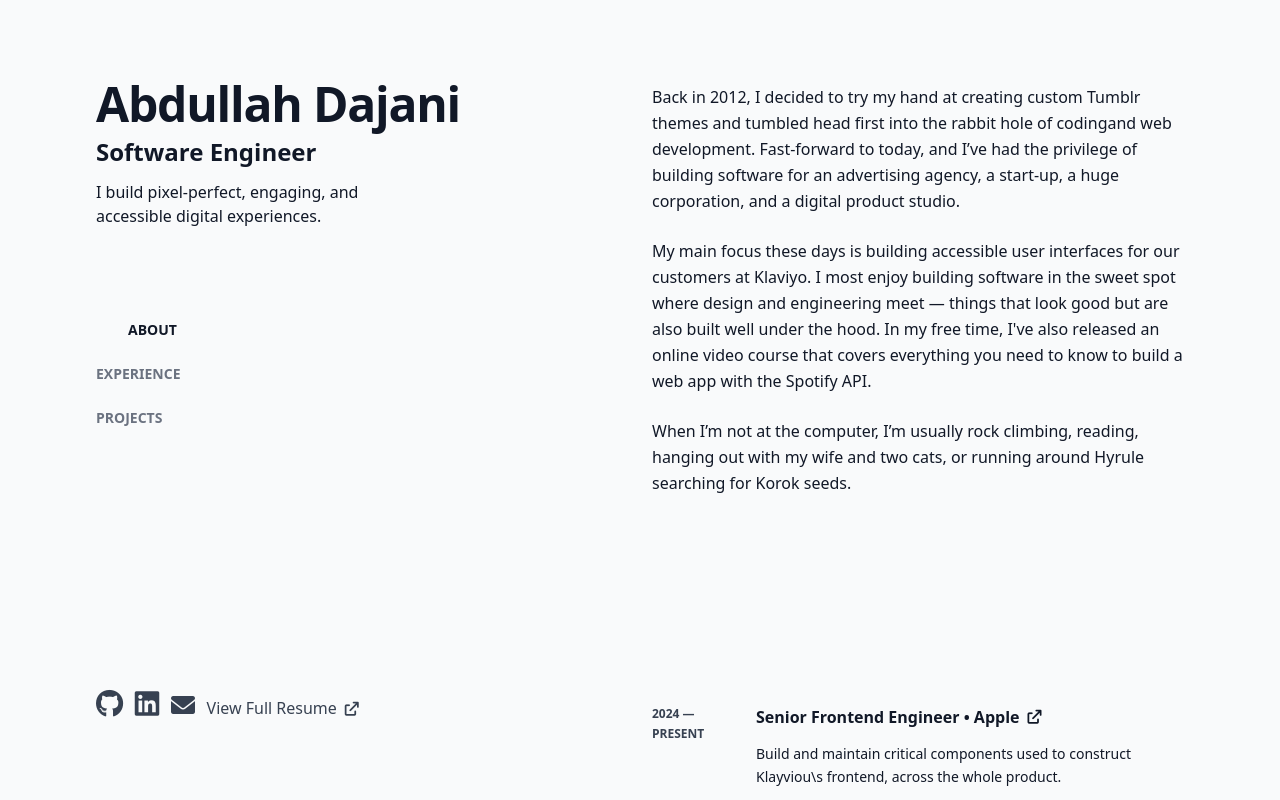
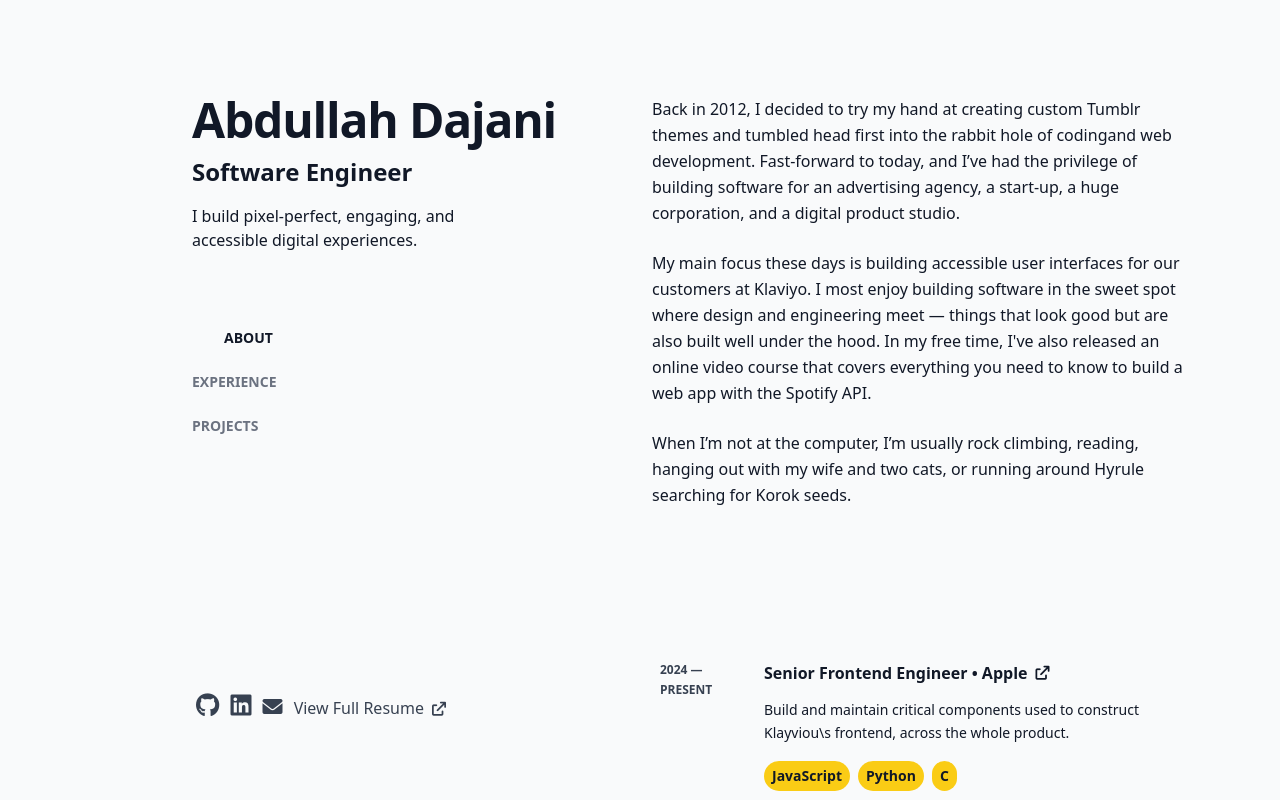
Before and after one commit to amdajani/Abdullah-Dajani-s, a website: page public/index.html in a window 1280 px wide. Drawn offline with nearby package versions, Linux system fonts and the light colour scheme.

Commit message:
cs50 commit

```diff
--- a/public/index.html
+++ b/public/index.html
@@ -4,75 +4,100 @@
   <meta charset="UTF-8">
   <meta name="viewport" content="width=device-width, initial-scale=1.0">
   <title>Abdullah Dajani</title>
-  <link href="https://cdn.jsdelivr.net/npm/tailwindcss@2.2.19/dist/tailwind.min.css" rel="stylesheet">
+  <link href="https://cdn.jsdelivr.net/npm/tailwindcss@latest/dist/tailwind.min.css" rel="stylesheet">
+
   <link href="styles.css" rel="stylesheet">
   <link rel="stylesheet" href="https://cdnjs.cloudflare.com/ajax/libs/font-awesome/6.0.0-beta3/css/all.min.css">
 </head>
 
-
-<body>
+<body class="bg-gray-50 overflow-x-hidden">
     <!-- Left half body -->
     <section id="left-page">
-        <div id="left-page-container" class="fixed top-0 left-0 w-1/2 bg-gray-50 h-full font-sans antialiased text-gray-900 pt-20 pl-24">
+        <div id="left-page-container" class="overflow-hidden lg:fixed h-full top-0 left-0 lg:w-auto font-sans antialiased text-gray-900 lg:mt-24 lg:ml-32 xl:ml-48 sm:flex lg:mr-auto sm:flex-col sm:w-full ml-6 mr-6 mt-12"> <!-- start working on @media medium and smaller, it should look different-->
 
-            <a href="#right-page-beginning"><h1 class="text-5xl font-extrabold tracking-tight">Abdullah Dajani</h1></a>
-            <h2 class="text-2xl mt-2 font-semibold">Software Engineer</h2>
-            <h3 class="text-base text-gray-900 mt-3 font-light max-w-xs">I build pixel-perfect, engaging, and accessible digital experiences.</h3>
 
-            <div id="navbar" class="mt-20 font-semibold text-sm text-gray-500">
+            <a href="#right-page-beginning"><h1 class="lg:text-5xl text-4xl font-extrabold  max-w-auto tracking-tight">Abdullah Dajani</h1></a>
+            <h2 class="lg:text-2xl text-xl font-semibold mt-3">Software Engineer</h2>
+            <h3 class="lg:text-base text-gray-900 font-light max-w-xs mt-4">I build pixel-perfect, engaging, and accessible digital experiences.</h3>
+
+            <!-- Navbar -->
+            <div id="navbar" class="hidden lg:block lg:mt-16 font-semibold text-sm text-gray-500">
                 <a href="#right-page-beginning" class="w-1/6 block py-3 hover:text-gray-900 transform transition-transform duration-300 hover:translate-x-8 cursor-pointer">ABOUT</a>
                 <a href="#right-page-mid" class="w-1/4 block py-3 hover:text-gray-900 transform transition-transform duration-300 hover:translate-x-8 cursor-pointer">EXPERIENCE</a>
-                <a class="w-1/5 block py-3 hover:text-gray-900 transform transition-transform duration-300 hover:translate-x-8 cursor-pointer">PROJECTS</a>
+                <a href="#right-page-projects" class="w-1/5 block py-3 hover:text-gray-900 transform transition-transform duration-300 hover:translate-x-8 cursor-pointer">PROJECTS</a>
             </div>
 
             <footer>
                 <!-- Left half foot-->
-                <div class="fixed bottom-0 mb-20 mt-16 text-sm text-gray-700 font-sans antialiased">
+                <div class="lg:fixed lg:bottom-0 lg:my-20 text-xs text-gray-700 mt-7 space-x-2 ml-1">
                     <a target="_blank" class="hover:text-black" href="https://github.com/amdajani">
-                        <i class="fab fa-github fa-2x mr-2"></i>
+                        <i class="fab fa-github fa-2x"></i>
                     </a>
                     <a target="_blank" class="hover:text-black" href="https://www.linkedin.com/in/dajani-abdullah">
-                        <i class="fa-brands fa-linkedin fa-2x mr-2"></i>
+                        <i class="fa-brands fa-linkedin fa-2x"></i>
                     </a>
                     <a target="_blank" href="mailto:dajani.abdullah.majid@gmail.com?subject=Hi Abdullah, Let's Connect!" class="hover:text-black cursor-pointer">
-                        <i class="fa-solid text-2xl fa-envelope mr-2"></i>
+                        <i class="fa-solid text-xl fa-envelope"></i>
                     </a>
-                    <a target="_blank" id="resume-link" href="Abdullah'sResume.pdf" class="hover:underline text-base hover:text-black ">View Full Resume<i class="fa-solid group-hover:text-white fa-arrow-up-right-from-square font-thin pl-2 text-sm"></i></a>
+                    <a target="_blank" id="resume-link" href="Abdullah'sResume.pdf" class="hover:underline text-base hover:text-black ">View Full Resume<i class="fa-solid group-hover:text-white fa-arrow-up-right-from-square font-thin ml-2 text-sm"></i></a>
                 </div>
             </footer>
-
         </div>
     </section>
 
+
     <section id="right-page">
-        <div id="right-page-container" class="fixed overflow-y-scroll scroll-smooth top-0 right-0 w-1/2 bg-gray-50 h-full font-sans antialiased text-gray-900 pr-20">
+        <div id="right-page-container" class="lg:fixed lg:pl-3 pl-6 pr-6 lg:overflow-y-scroll overflow-hidden scroll-smooth top-0 right-0 lg:w-1/2 sm:w-full h-full font-sans antialiased text-gray-900 lg:pr-20 sm:flex sm:flex-col">
 
             <!-- About paragraphs -->
-            <div id="right-page-beginning" class="pt-20"></div>
-            <div id="about-para" class="text-base pl-3 leading-relaxed pt-1 font-light">
-                <p class="">
+            <div id="right-page-beginning" class="lg:pt-24"></div>
+            <div class="lg:hidden mt-28 mb-8 text-gray-900 font-bold text-lg"><h2>ABOUT</h2></div>
+            <div id="about-para" class="text-base leading-relaxed font-light lg:max-w-xl lg:space-y-6 space-y-4">
+                <p>
                     Back in 2012, I decided to try my hand at creating custom Tumblr themes and tumbled
                     head first into the rabbit hole of codingand web development. Fast-forward to today,
                     and I’ve had the privilege of building software for an advertising agency, a start-up,
                     a huge corporation, and a digital product studio.
                     </p>
-                    <p class="mt-6">
+                    <p>
                     My main focus these days is building accessible user interfaces for our customers at
                     Klaviyo. I most enjoy building software in the sweet spot where design and engineering
                     meet — things that look good but are also built well under the hood. In my free time,
                     I've also released an online video course that covers everything you need to know to
                     build a web app with the Spotify API.
                     </p>
-                    <p class="mt-6">
+                    <p>
                     When I’m not at the computer, I’m usually rock climbing, reading, hanging out with my
                         wife and two cats, or running around Hyrule searching for Korok seeds.
                     </p>
             </div>
 
             <!-- Experience Cards -->
-            <div id="right-page-mid" class=" pt-2 mt-36"></div>
-            <div id="experience-card-1" class="group cursor-pointer hover:bg-customNavy transform duration-150 pl-3 rounded-lg">
-                <div id="experience-cards-head" class="mt-10 pt-4 text-left flex flex-row">
+            <div id="right-page-mid" class="lg:pt-2 lg:mt-32"></div>
+                <div class="lg:hidden"><h2 class=" lg:hidden mt-20 mb-6 text-gray-900 font-bold text-lg">EXPERIENCE</h2></div>
+                <div class="lg:max-w-xl space-y-8">
+
+                    <!-- 1st Experience Card-->
+                    <div id="project-card-1" class="group cursor-pointer hover:bg-customNavy transform duration-150 rounded-lg px-2">
+                        <div id="experience-cards-head" class="pt-4 text-left flex flex-row">
+                            <p class="w-24 text-xs items-top group-hover:text-gray-400 text-gray-700 leading-relaxed font-bold">2024 &#8212; PRESENT</p>
+                            <h1 class="text-base text-gray-900 group-hover:text-white ml-2 leading-relaxed font-semibold">Senior Frontend Engineer • Apple</h1>
+                            <i class="fa-solid group-hover:text-white pt-1.5 fa-arrow-up-right-from-square font-thin pl-2 text-sm"></i>
+                        </div>
+
+                        <div id="experience-cards-content" class="text-sm pb-3 ml-24 items-center text-left font-normal text-gray-900 leading-relaxed">
+                            <p class="ml-2 group-hover:text-gray-200 font-light">Build and maintain critical components used to construct Klayviou\s frontend, across the whole product.</p>
+                            <div id="relevant-skills" class=" flex flex-row ml-2 mt-4">
+                                <p class=" bg-yellow-400 font-semibold rounded-2xl py-1 px-2 ">JavaScript</p>
+                                <p class=" rounded-2xl py-1 ml-2 px-2 bg-yellow-400 font-semibold">Python</p>
+                                <p class=" rounded-2xl py-1 ml-2 px-2  bg-yellow-400 font-semibold">C</p>
+                            </div>
+                        </div>
+                    </div>
+
+                    <!-- 2nd Experience Card-->
+                    <div id="experience-card-2" class="group cursor-pointer hover:bg-customNavy transform duration-150 rounded-lg px-2">
+                        <div id="experience-cards-head" class=" pt-4 text-left flex flex-row">
                             <p class=" w-24 text-xs items-top group-hover:text-gray-400 text-gray-700 leading-relaxed font-bold">2024 &#8212; PRESENT</p>
                             <h1 class="text-base text-gray-900 group-hover:text-white ml-2 leading-relaxed font-semibold">Senior Frontend Engineer • Apple</h1>
                             <i class="fa-solid group-hover:text-white pt-1.5 fa-arrow-up-right-from-square font-thin pl-2 text-sm"></i>
@@ -81,34 +106,16 @@
                         <div id="experience-cards-content" class="text-sm pb-3 ml-24 items-center text-left font-normal text-gray-900 leading-relaxed">
                             <p class="ml-2 group-hover:text-gray-200 font-light">Build and maintain critical components used to construct Klayviou\s frontend, across the whole product.</p>
                             <div id="relevant-skills" class=" flex flex-row ml-2 mt-4">
-                        <p class=" bg-yellow-400 font-semibold rounded-xl py-1 px-2 ">JavaScript</p>
-                        <p class=" rounded-xl py-1 ml-2 px-2 bg-yellow-400 font-semibold">Python</p>
-                        <p class=" rounded-xl py-1 ml-2 px-2  bg-yellow-400 font-semibold">C</p>
-                    </div>
-                </div>
-            </div>
-
-            <!-- 2nd Experience Card-->
-            <div id="experience-card-2" class="group cursor-pointer hover:bg-customNavy transform duration-150 pl-3 rounded-lg">
-                <div id="experience-cards-head" class="mt-10 pt-4 text-left flex flex-row">
-                    <p class=" w-24 text-xs items-top group-hover:text-gray-400 text-gray-700 leading-relaxed font-bold">2024 &#8212; PRESENT</p>
-                    <h1 class="text-base text-gray-900 group-hover:text-white ml-2 leading-relaxed font-semibold">Senior Frontend Engineer • Apple</h1>
-                    <i class="fa-solid group-hover:text-white pt-1.5 fa-arrow-up-right-from-square font-thin pl-2 text-sm"></i>
-                </div>
-
-                <div id="experience-cards-content" class="text-sm pb-3 ml-24 items-center text-left font-normal text-gray-900 leading-relaxed">
-                    <p class="ml-2 group-hover:text-gray-200 font-light">Build and maintain critical components used to construct Klayviou\s frontend, across the whole product.</p>
-                    <div id="relevant-skills" class=" flex flex-row ml-2 mt-4">
-                        <p class=" bg-yellow-400 font-semibold rounded-xl py-1 px-2 ">JavaScript</p>
-                        <p class=" rounded-xl py-1 ml-2 px-2 bg-yellow-400 font-semibold">Python</p>
-                        <p class=" rounded-xl py-1 ml-2 px-2  bg-yellow-400 font-semibold">C</p>
+                                <p class=" bg-yellow-400 font-semibold rounded-2xl py-1 px-2 ">JavaScript</p>
+                                <p class=" rounded-2xl py-1 ml-2 px-2 bg-yellow-400 font-semibold">Python</p>
+                                <p class=" rounded-2xl py-1 ml-2 px-2  bg-yellow-400 font-semibold">C</p>
                             </div>
                         </div>
                     </div>
 
                     <!-- 3rd Experience Card-->
-            <div id="experience-card-3" class="group cursor-pointer hover:bg-customNavy transform duration-150 pl-3 rounded-lg">
-                <div id="experience-cards-head" class="mt-10 pt-4 text-left flex flex-row">
+                    <div id="experience-card-3" class="group cursor-pointer hover:bg-customNavy transform duration-150 rounded-lg px-2">
+                        <div id="experience-cards-head" class="pt-4 text-left flex flex-row">
                             <p class=" w-24 text-xs items-top group-hover:text-gray-400 text-gray-700 leading-relaxed font-bold">2024 &#8212; PRESENT</p>
                             <h1 class="text-base text-gray-900 group-hover:text-white ml-2 leading-relaxed font-semibold">Senior Frontend Engineer • Apple</h1>
                             <i class="fa-solid group-hover:text-white pt-1.5 fa-arrow-up-right-from-square font-thin pl-2 text-sm"></i>
@@ -117,26 +124,58 @@
                         <div id="experience-cards-content" class="text-sm pb-3 ml-24 items-center text-left font-normal text-gray-900 leading-relaxed">
                             <p class="ml-2 group-hover:text-gray-200 font-light">Build and maintain critical components used to construct Klayviou\s frontend, across the whole product.</p>
                             <div id="relevant-skills" class="flex flex-row ml-2 mt-4">
-                        <p class=" bg-yellow-400 font-semibold rounded-xl py-1 px-2 ">JavaScript</p>
-                        <p class=" rounded-xl py-1 ml-2 px-2  bg-yellow-400 font-semibold">Python</p>
-                        <p class=" rounded-xl py-1 ml-2 px-2  bg-yellow-400 font-semibold">C</p>
+                                <p class=" bg-yellow-400 font-semibold rounded-2xl py-1 px-2 ">JavaScript</p>
+                                <p class=" rounded-2xl py-1 ml-2 px-2  bg-yellow-400 font-semibold">Python</p>
+                                <p class=" rounded-2xl py-1 ml-2 px-2  bg-yellow-400 font-semibold">C</p>
+                            </div>
+                        </div>
+                    </div>
+                </div>
+
+                <!-- Projects -->
+                <div id="right-page-projects" class="lg:pt-2 lg:mt-32"></div>
+                <div class="lg:hidden"><h2 class=" lg:hidden mt-20 mb-6 text-gray-900 font-bold text-lg">PROJECTS</h2></div>
+                <div class="lg:max-w-xl space-y-8">
+
+                    <!-- 1st Project Card-->
+                    <div id="experience-card-1" class="group cursor-pointer hover:bg-customNavy transform duration-150 rounded-lg px-2">
+                        <div id="experience-cards-head" class="pt-4 text-center flex flex-row">
+                            <h1 class="text-base text-gray-900 group-hover:text-white leading-relaxed font-semibold">Build a Spotify</h1>
+                            <i class="fa-solid group-hover:text-white pt-1.5 fa-arrow-up-right-from-square font-thin pl-2 text-sm"></i>
+                        </div>
+
+                        <div id="experience-cards-content" class="text-sm pb-3 items-center text-left font-normal text-gray-900 leading-relaxed mt-2">
+                            <p class="group-hover:text-gray-200 font-light">Build and maintain critical components used to construct Klayvio frontend, across the whole product.</p>
+
+                                <div id="relevant-skills" class="flex my-4 flex-row space-x-2">
+                                    <p class=" bg-yellow-400 font-semibold rounded-2xl py-1 px-2">JavaScript</p>
+                                    <p class=" rounded-2xl py-1 px-2 bg-yellow-400 font-semibold">Python</p>
+                                    <p class=" rounded-2xl py-1 px-2  bg-yellow-400 font-semibold">C</p>
+                                </div>
+                                <div class="flex flex-row  space-x-2">
+                                    <img width="120" height="38" href="" src="images/test1.png" alt="project image" class="rounded border-2 border-slate-200/100">
+                                    <img width="120" height="38" href="" src="images/test1.png" alt="project image" class="rounded border-2 border-slate-200/100">
+                                </div>
                         </div>
                     </div>
                 </div>
 
             <!-- footer & rigts-->
             <footer id="right-page-footer">
-                <div class="items-center mt-40 mb-20 bottom-0 ml-3 text-sm font-light text-gray-500 font-sans antialiased">
+                <div class="items-center lg:mt-40 mt-10 mb-5 xl:mr-20 lg:mb-20 bottom-0 text-sm font-light text-gray-500">
                     <p>Coded from scratch in <a href="https://code.visualstudio.com/" class="font-bold hover:text-black cursor-pointer">Visual Studio Code</a> by Abdullah Dajani. Built with <a href="https://react.dev" class="font-bold hover:text-black cursor-pointer">React</a> and <a href="https://tailwindcss.com/" class="cursor-pointer hover:text-black font-bold">Tailwind CSS</a>.</p>
                 </div>
             </footer>
-
         </div>
     </section>
 
     <script>
-        document.addEventListener('DOMContentLoaded', function() {
+        document.addEventListener('DOMContentLoaded', function()
+        {
             const links = document.querySelectorAll('#navbar a');
+            const aboutSection = document.querySelector('#right-page-beginning');
+            const experienceSection = document.querySelector('#right-page-mid');
+            const projectSection = document.querySelector('#right-page-projects');
 
 
             links.forEach(link => {
@@ -149,12 +188,29 @@
             });
 
             // Automatically select the "ABOUT" link on page load
-            const aboutLink = document.querySelector('#navbar a');
-            if (aboutLink) {
-            aboutLink.classList.add('text-gray-900', 'translate-x-8');
+            links[0].classList.add('text-gray-900', 'translate-x-8');
+
+            document.addEventListener('scroll', function () {
+    const scrollPosition = window.scrollY;
+    const aboutSectionTop = aboutSection.getBoundingClientRect().top;
+    const experienceSectionTop = experienceSection.getBoundingClientRect().top;
+    const projectSectionTop = projectSection.getBoundingClientRect().top;
+
+    if (scrollPosition >= projectSectionTop) {
+        links.forEach(l => l.classList.remove('text-gray-900', 'translate-x-8'));
+        links[2].classList.add('text-gray-900', 'translate-x-8');
+    } else if (scrollPosition >= experienceSectionTop) {
+        // Highlight "EXPERIENCE" link
+        links.forEach(l => l.classList.remove('text-gray-900', 'translate-x-8'));
+        links[1].classList.add('text-gray-900', 'translate-x-8');
+    } else if (scrollPosition >= aboutSectionTop) {
+        // Highlight "ABOUT" link
+        links.forEach(l => l.classList.remove('text-gray-900', 'translate-x-8'));
+        links[0].classList.add('text-gray-900', 'translate-x-8');
     }
             });
+        });
     </script>
+
 </body>
-
 </html>
```
Lines whose indentation alone changed are shown as unchanged.
